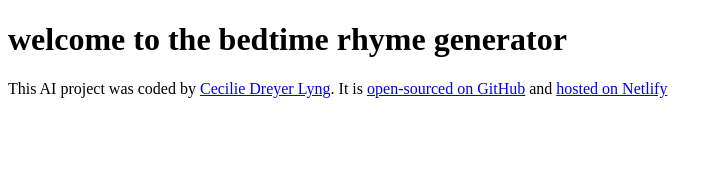
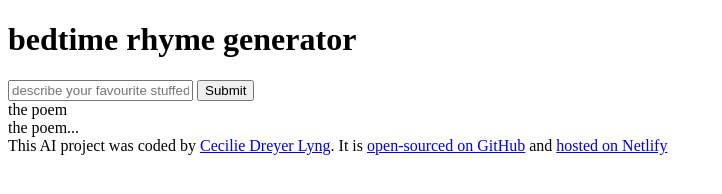
Before and after one commit to ceciliedreyer/bedtime-rhyme-generator, a plain HTML site: page index.html in a window 1280 px wide. Shown: the whole page, without its empty margins (0-722 px from the left). Drawn offline with Linux system fonts and the light colour scheme.

Commit message:
Added basic HTML structure

```diff
--- a/index.html
+++ b/index.html
@@ -4,11 +4,28 @@
     <meta charset="UTF-8" />
     <meta name="viewport" content="width=device-width, initial-scale=1.0" />
     <link rel="stylesheet" href="src/style.css" />
-    <title>Bedtime Rhymes</title>
+    <title>Bedtime Rhymes Generator</title>
   </head>
   <body>
-    <h1>welcome to the bedtime rhyme generator</h1>
-
+    <header>
+      <h1>bedtime rhyme generator</h1>
+    </header>
+    <main>
+      <form>
+        <input
+          type="text"
+          class="text"
+          placeholder="describe your favourite stuffed animal..."
+          required
+          autocomplete="off"
+        />
+        <input type="submit" class="submit" />
+      </form>
+      <div id="poem">
+        the poem <br />
+        the poem...
+      </div>
+    </main>
     <footer>
       This AI project was coded by
       <a href="https://github.com/ceciliedreyer">Cecilie Dreyer Lyng</a>. It is
```
